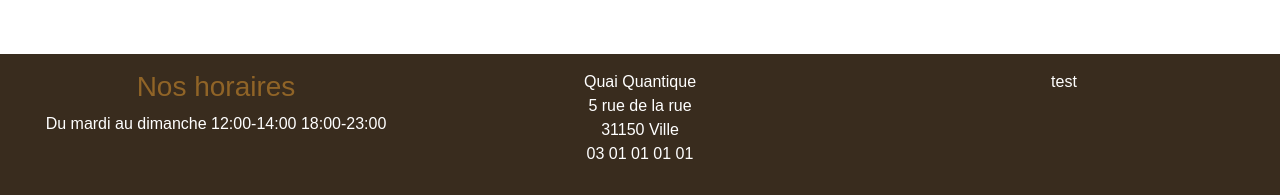
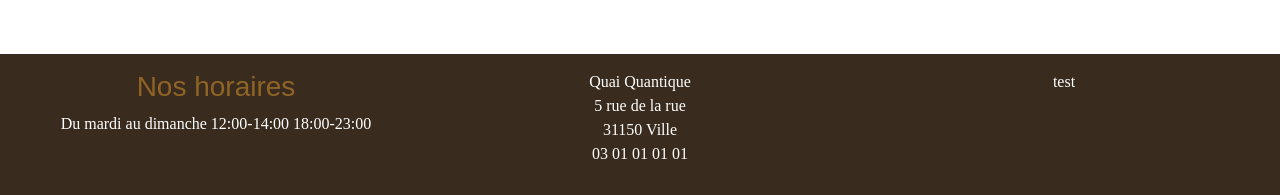
Before and after one commit to Tigrino22/QuaiQuantique, a website with bundled scripts: page index.html in a window 1280 px wide. Shown: the part 602-797 px from the top of the page. Built offline with nearby package versions, Linux system fonts and the light colour scheme; files whose address does not match are found by name; a web font is replaced by a local one.

Commit message:
font-family pour les paragraphes

```diff
--- a/scss/_custom.scss
+++ b/scss/_custom.scss
@@ -29,3 +29,8 @@ footer.footer {
     bottom: 0;
     width: 100%;
 }
+
+p {
+    font-family: $font-family-serif;
+
+}
```
Also changed, not shown: scss/main.css, 1 other file.
